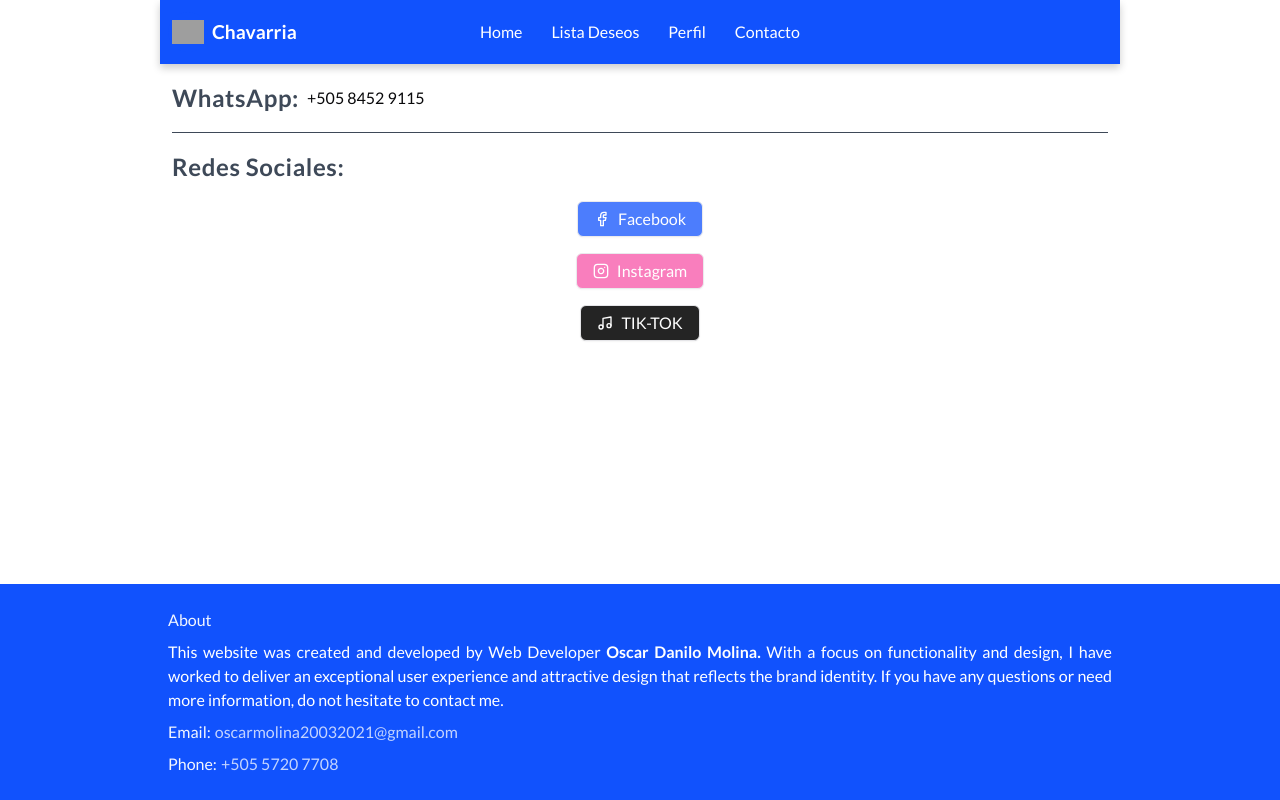
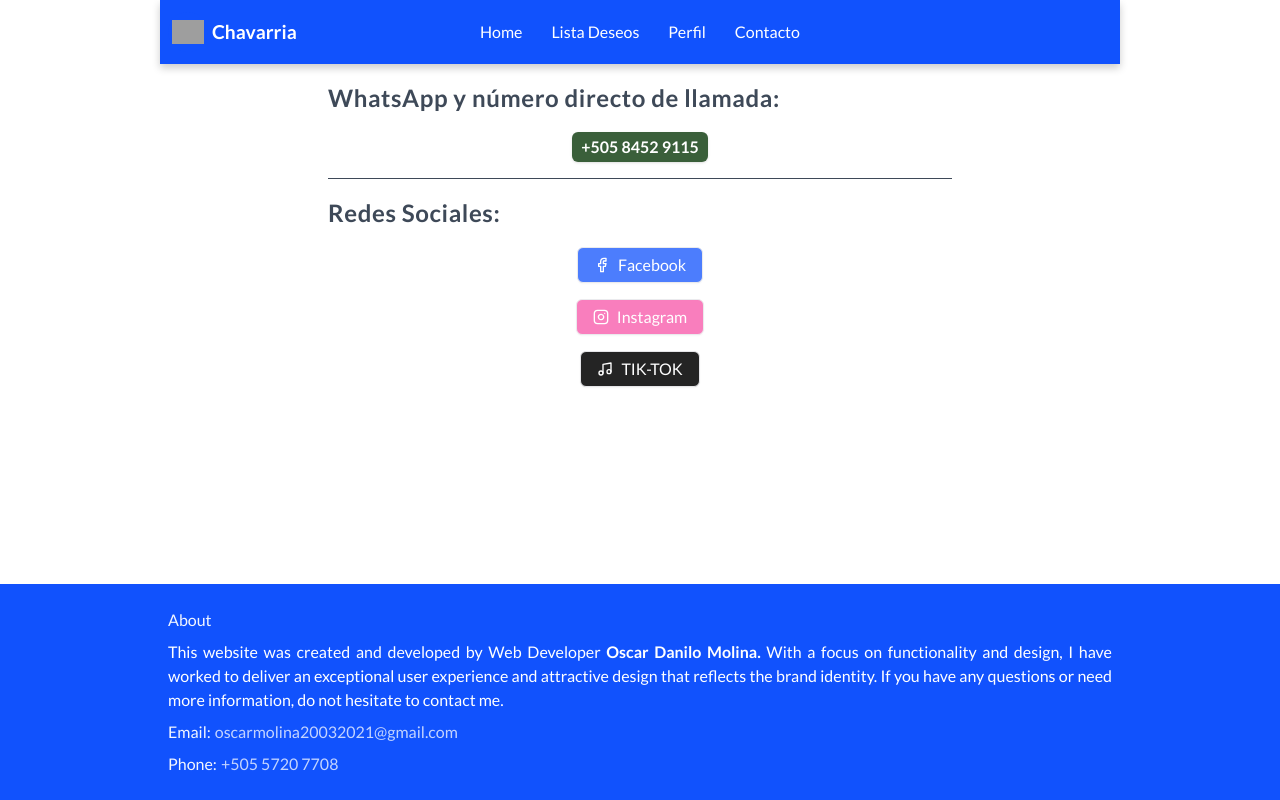
Before and after one commit to oscarMolina1523/ItemStore, a React (Vite) app: page /contact in a window 1280 px wide. Built offline with nearby package versions, Linux system fonts and the light colour scheme; no server answers; the database is empty; grey boxes are pictures that could not be loaded; what reactfire would draw is missing.

Commit message:
redising the width in dektop view

```diff
--- a/src/features/contact/ContactPage.tsx
+++ b/src/features/contact/ContactPage.tsx
@@ -1,3 +1,4 @@
+import { Badge } from "@/components/ui/badge";
 import { Button } from "@/components/ui/button";
 import { Label } from "@/components/ui/label";
 import { ArrowLeft, Facebook, Instagram, Music } from "lucide-react";
@@ -13,10 +14,15 @@ const ContactPage: React.FC = () => {
           <Label className="text-[1.5rem] text-black font-semibold tracking-wide">Contactos</Label>
         </Link>
       </div>
-      <div className="w-full mt-[5rem] flex flex-col items-start justify-center h-full  md:w-3/4 gap-4">
+      <div className="w-full mt-[5rem] flex flex-col items-start justify-center h-full  md:w-2/4 gap-4">
         <div className="flex flex-row gap-2 items-center ">
-          <Label className="text-black font-semibold text-[1.5rem] tracking-wide">WhatsApp:</Label>
-          <Label>+505 8452 9115</Label>
+          <Label className="text-black font-semibold text-[1.5rem] tracking-wide">WhatsApp y número directo de llamada:</Label>
+        </div>
+        <div className="flex flex-row gap-2 items-center justify-center w-full">
+          <Badge className="px-2 bg-dark-green text-surface-neutral"
+          >
+            +505 8452 9115
+          </Badge>
         </div>
         <div className="h-[1px] w-full bg-black"></div>
         <Label className="text-black font-semibold text-[1.5rem] tracking-wide">Redes Sociales:</Label>
```
